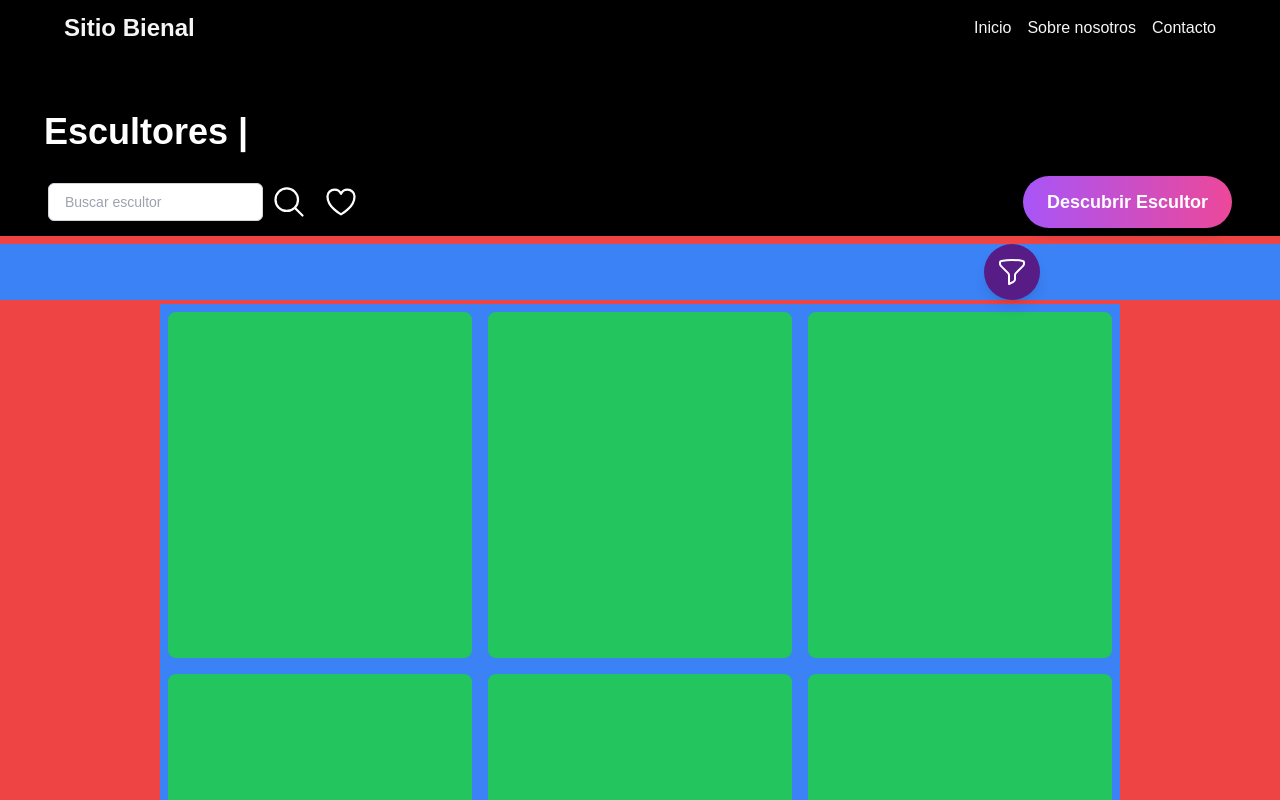
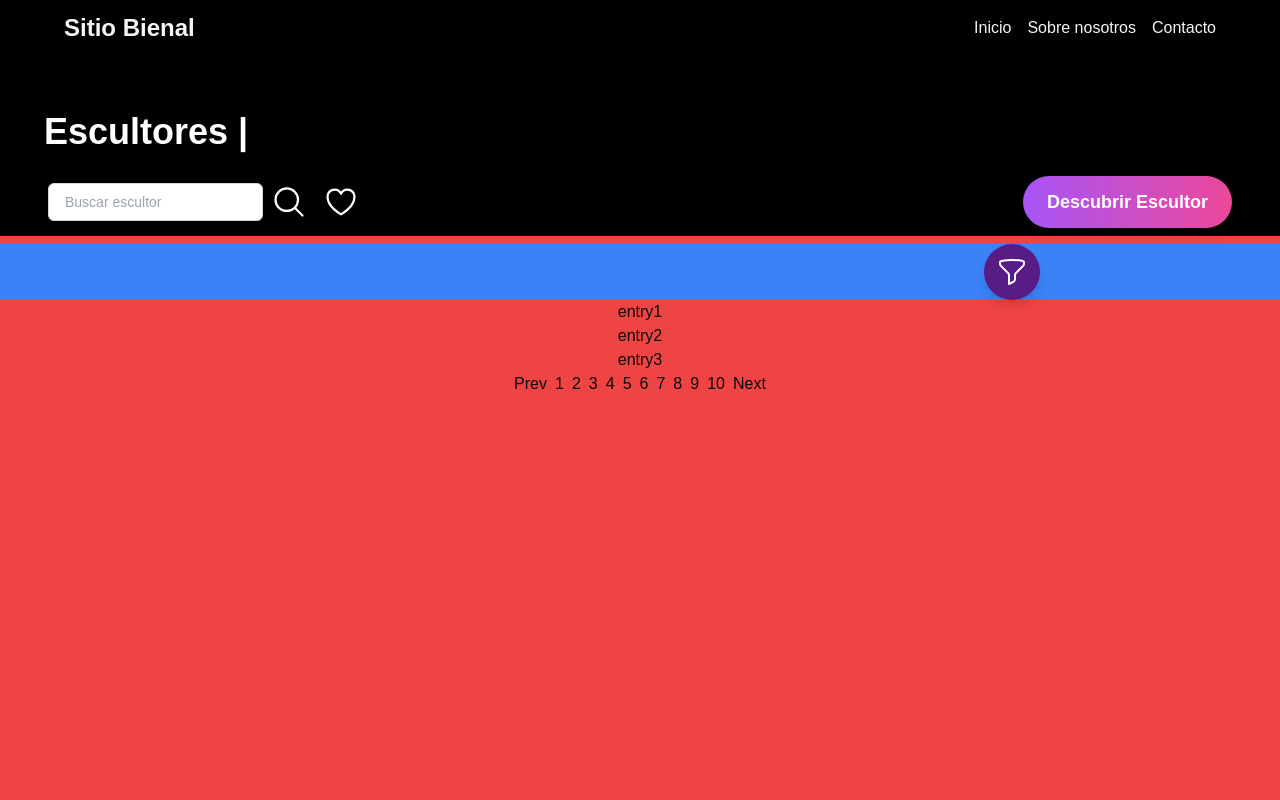
Before and after one commit to fabriJerezz/sitio-bienal, a Next.js app: page /escultores in a window 1280 px wide. Shown: the top 800 px of the page. Built offline with nearby package versions, Linux system fonts and the light colour scheme.

Commit message:
Pagination Structure

```diff
--- /dev/null
+++ b/src/components/Escultores/Pagination/Pagination.tsx
@@ -0,0 +1,41 @@
+'use client';
+import React from 'react';
+import { usePathname, useSearchParams } from 'next/navigation';
+
+function Pagination({ totalPages }: { totalPages: number }) {
+  const searchParams = useSearchParams();
+  const pathname = usePathname();
+  const currentPage = Number(searchParams.get('page')) || 1;
+
+  const createPageURL = (page: number | string) => {
+    const params = new URLSearchParams(searchParams);
+    params.set('page', page.toString());
+    return `${pathname}?${params.toString()}`;
+  };
+
+  const generatePagination = (currentPage: number, totalPages: number) => {
+    const pages = [];
+    for (let i = 1; i <= totalPages; i++) {
+      pages.push(i);
+    }
+    return pages;
+  };
+
+  const allPages = generatePagination(currentPage, totalPages);
+
+  return (
+    <>
+      <div className="flex gap-2 ">
+        <a href={createPageURL(currentPage - 1)}>Prev</a>
+        {allPages.map((page) => (
+          <a key={page} href={createPageURL(page)}>
+            {page}
+          </a>
+        ))}
+        <a href={createPageURL(currentPage + 1)}>Next</a>
+      </div>
+    </>
+  );
+}
+
+export default Pagination;
--- /dev/null
+++ b/src/components/Escultores/Pagination/SculptorPagination.tsx
@@ -0,0 +1,45 @@
+import React from 'react';
+import Pagination from './Pagination';
+
+function SculptorPagination({
+  searchParams,
+}: {
+  searchParams?: { page?: string; query?: string };
+}) {
+  const currentPage = Number(searchParams?.page) || 1;
+
+  const totalPages = 10;
+
+  const entries = [
+    'entry1',
+    'entry2',
+    'entry3',
+    'entry4',
+    'entry5',
+    'entry6',
+    'entry7',
+    'entry8',
+    'entry9',
+    'entry10',
+  ];
+
+  // Calculate the start and end index for the current page
+  const entriesPerPage = 3; // Adjust this number as needed
+  const startIndex = (currentPage - 1) * entriesPerPage;
+  const endIndex = startIndex + entriesPerPage;
+  const currentEntries = entries.slice(startIndex, endIndex);
+
+  return (
+    <>
+      <div className="flex justify-center items-center flex-col">
+        {currentEntries.map((entry, index) => (
+          <div key={`${entry}-${index + startIndex}`}>{entry}</div>
+        ))}
+      </div>
+
+      <Pagination totalPages={totalPages} />
+    </>
+  );
+}
+
+export default SculptorPagination;
--- a/src/components/Escultores/SculptorList.tsx
+++ b/src/components/Escultores/SculptorList.tsx
@@ -1,12 +1,21 @@
+// ... existing code ...
 'use client';
-import React, { useState } from 'react';
 
-function SculptorList() {
+import { useState } from 'react';
+import { useSearchParams } from 'next/navigation';
+
+import SculptorPagination from './Pagination/SculptorPagination';
+
+export default function SculptorList() {
   const [displayFilter, setDisplayFilter] = useState(false);
 
   const handleDisplayFilter = () => {
     setDisplayFilter(!displayFilter);
   };
+
+  const searchParams = useSearchParams();
+  const page = searchParams.get('page') || 1;
+  const query = searchParams.get('query') || '';
 
   return (
     <div className="w-screen h-screen bg-red-500 flex flex-col  py-2 items-center">
@@ -70,16 +79,9 @@ function SculptorList() {
           </button>
         </div>
       </div>
-      <div className="w-3/4 h-screen bg-blue-500 mt-1  grid grid-cols-3 gap-4 p-2">
-        <div className="bg-green-500 w-full h-full rounded-lg"></div>
-        <div className="bg-green-500 w-full h-full rounded-lg"></div>
-        <div className="bg-green-500 w-full h-full rounded-lg"></div>
-        <div className="bg-green-500 w-full h-full rounded-lg"></div>
-        <div className="bg-green-500 w-full h-full rounded-lg"></div>
-        <div className="bg-green-500 w-full h-full rounded-lg"></div>
-      </div>
+      <SculptorPagination
+        searchParams={{ page: page.toString(), query: query }}
+      />
     </div>
   );
 }
-
-export default SculptorList;
```
